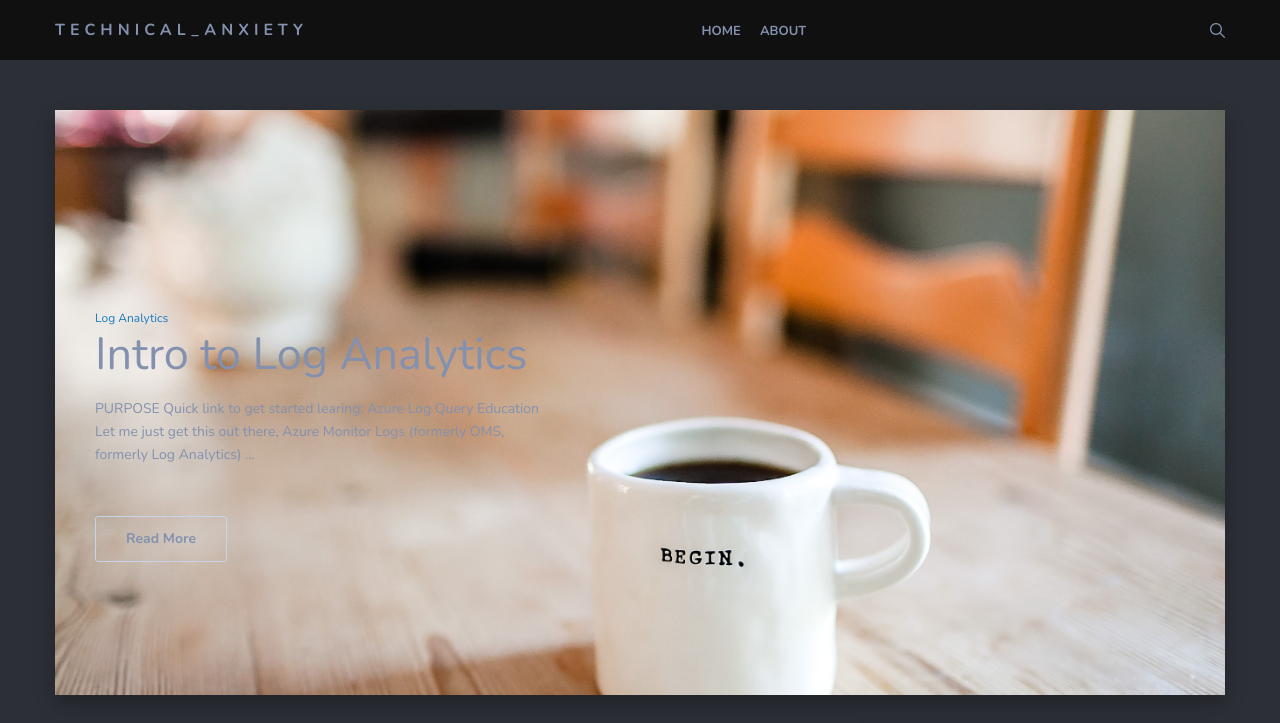
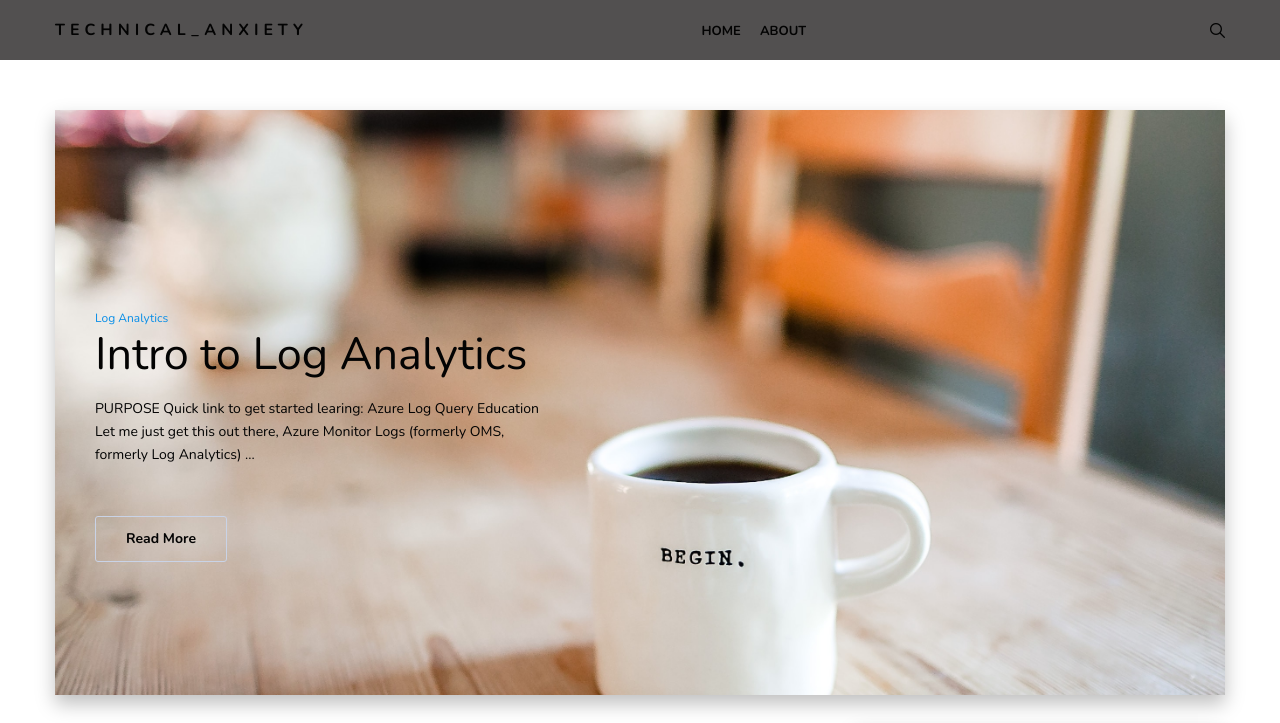
Before and after one commit to technicalanxiety/technicalanxiety.github.io, a Jekyll site: the page built from index.html, in a window 1280 px wide. Shown: the top 723 px of the page. Built offline with Jekyll 4.4.1, drawn with Linux system fonts in a browser that asks for light colours; nearby versions of some CDN libraries; the list of posts is cut into pages by our own code; grey boxes are pictures that could not be loaded.

Commit message:
[site] lighten colors quite a bit

```diff
--- a/_sass/0-settings/_colors.scss
+++ b/_sass/0-settings/_colors.scss
@@ -1,21 +1,21 @@
 // Main Colors
-$primary-color: rgb(26, 123, 188);
+$primary-color: rgb(8, 142, 231);
 $secondary-color: #C19CD8;
 $highlight: #ffeea8;
-$text: rgb(131, 145, 175);
+$text: rgb(3, 3, 3);
 $gray-blue: #707890;
 $white: #ffffff;
-$black: #101010;
+$black: #525050;
 $lighten-black: #323743;
-$blue-black: #2C2F36;
-$blue-darken: #232427;
-$green-darken: #2C3635;
+$blue-black: #525050;
+$blue-darken: #525050;
+$green-darken: #525050;
 $danger: #e02f40;
 $success: #34a74e;
 
 
 // Background Colors
-$background: $blue-black;
+$background: $white;
 
 // Body Color
 $body-color: $text;
```
